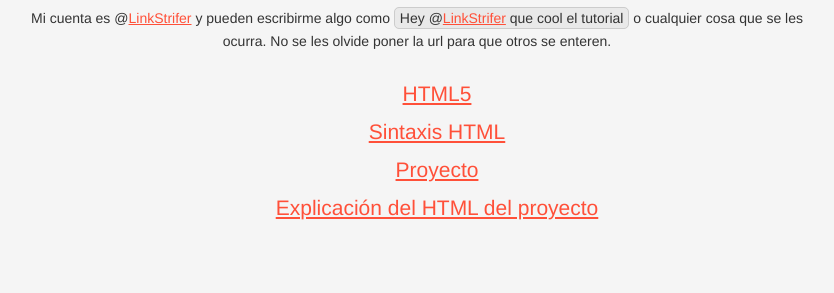
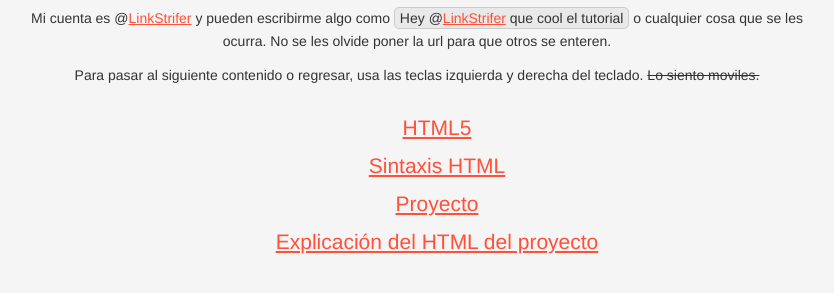
Before and after one commit to linkstrifer/class, a plain HTML site: page index.html in a window 1280 px wide. Shown: the part 295-588 px from the top of the page, without its empty margins (223-1057 px from the left). Drawn offline with Linux system fonts and the light colour scheme.

Commit message:
Corección de errores y más información Añadí guia para usar el sitio en la tabla de contenido. Corregí un error en el README.md.

```diff
--- a/index.html
+++ b/index.html
@@ -19,6 +19,7 @@
 		<h1>HTML + CSS + Javascript</h1>
 		<p>Esto es un tutorial para enseñar un poco de HTML, CSS y Javascript, si lo estas leyendo y te gusto, házmelo saber mencionándome en un tweet.</p>
 		<p class="detail">Mi cuenta es @<a href="http://twitter.com&linkstrifer" target="blank">LinkStrifer</a> y pueden escribirme algo como <span class="code">Hey @<a href="http://twitter.com&linkstrifer" target="blank">LinkStrifer</a> que cool el tutorial</span> o cualquier cosa que se les ocurra. No se les olvide poner la url para que otros se enteren.</p>
+		<p class="detail">Para pasar al siguiente contenido o regresar, usa las teclas izquierda y derecha del teclado. <s>Lo siento moviles.</s></p>
 		<ul>
 			<a href="#/section/1">
 				<li>HTML5</li>
```
Also changed, not shown: 1 other file.
